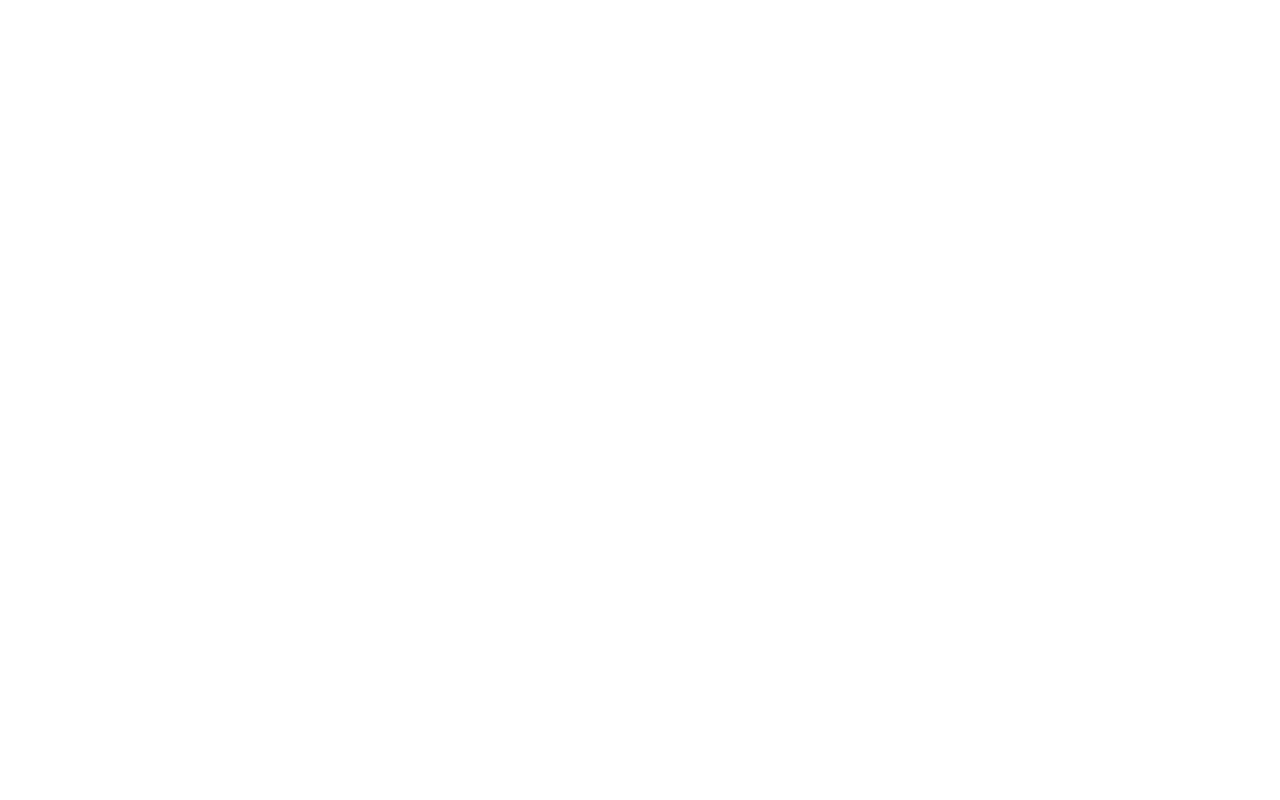
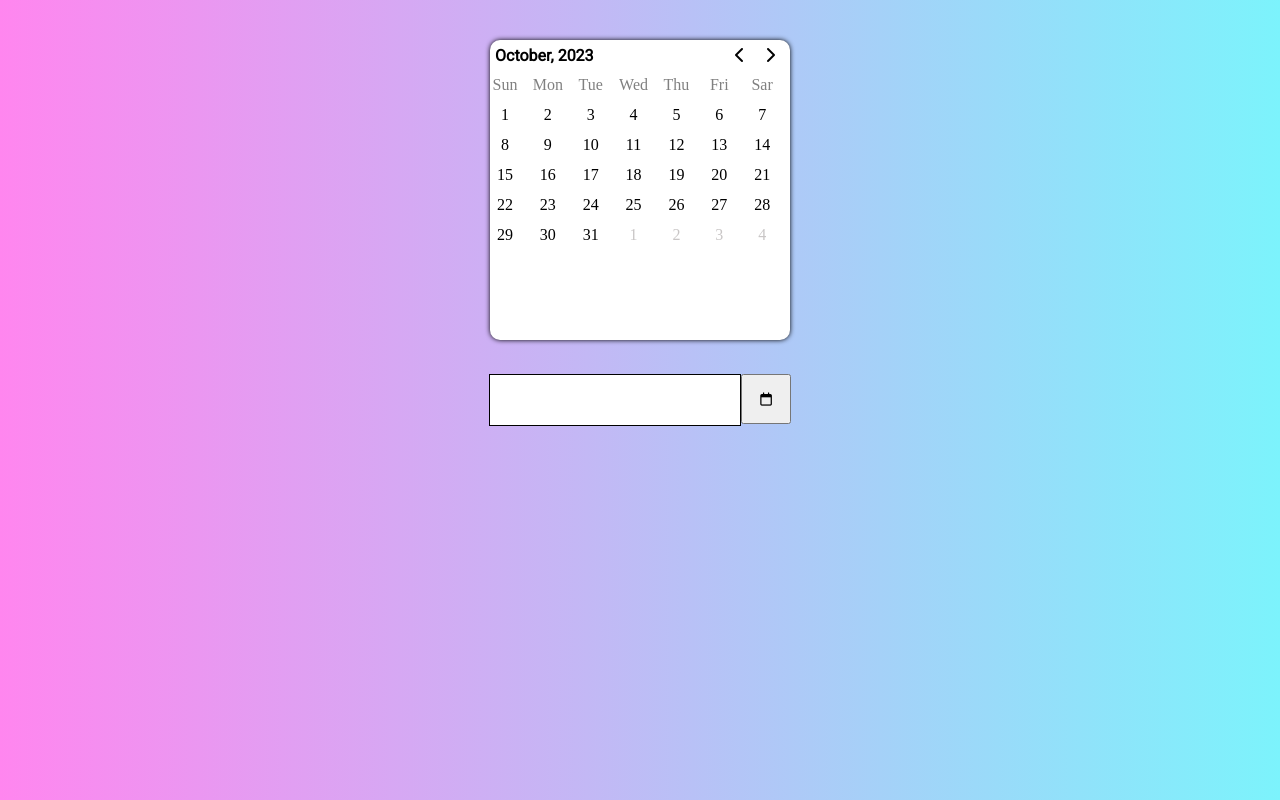
Before and after one commit to ngochuy2001-neo/MultipleDaysCalendar, a plain HTML site: page index.html in a window 1280 px wide. Drawn offline with Linux system fonts and the light colour scheme.

Commit message:
render normal calendar

```diff
--- a/assets/styles/index.css
+++ b/assets/styles/index.css
@@ -0,0 +1,149 @@
+* {
+  padding: 0px;
+  margin: 0px;
+}
+body{
+  display: flex;
+  justify-content: center;
+  align-items: center;
+  width: 100%;
+  height: 100%;
+  background-image: linear-gradient(to right, #ff86ef, rgb(124, 243, 252));
+  position: relative;
+  height: 100vh;
+  width: 100vw;
+}
+
+.calendar{
+  width: 300px;
+  background-color: white;
+  height: 300px;
+  border-radius: 10px;
+  box-shadow: 0px 0px 5px 0px;
+  position: absolute;
+  transform: translateY(-70%);
+}
+
+#calendarHeader{
+  width: 100% -5px;
+  height: 10%;
+  padding-left: 5px;
+  display: flex;
+  justify-content: space-between;
+  align-items: center;
+}
+
+#calendarCurrentDate{
+  align-items: center;
+  font-weight: bold;
+  font-family: 'Roboto';
+}
+
+#changeTimeButtons{
+  padding-right: 5px;
+  height: 100%;
+  width: 60px;
+  display: flex;
+}
+
+#changeTimeButtons div{
+  height: 30px;
+  width: 30px;
+  display: flex;
+  align-items: center;
+  border-radius: 100%;
+  justify-content: center;
+  transition: background-color 0.2 ease;
+}
+
+#changeTimeButtons div:hover{
+  background-color: rgb(196, 196, 196);
+}
+
+.inputForm{
+  display: flex;
+}
+#dateBox{
+  width: 250px;
+  height: 50px;
+  background-color: white;
+  border: 1px solid black;
+  text-align: center;
+  line-height: 100%;
+  display: flex;
+  justify-content: center;
+  align-items: center;
+  font-size: 20px;
+}
+
+.showCalendar{
+  width: 50px;
+  height: 50px;
+}
+
+#calendarMain{
+}
+
+#calendarMain ul{
+  list-style-type: none;
+  display: grid;
+  grid-template-columns: auto auto auto auto auto auto auto;
+}
+
+#calendarMain .weekday{
+  display: flex;
+  align-items: center;
+  justify-content: center;
+  width: 30px;
+  height: 30px;
+  border-radius: 100%;
+  color: gray;
+}
+
+#calendarMain #dayList{
+  height: 80%;
+  width: 100%;
+}
+
+#calendarMain #dayList .day{
+  width: 30px;
+  height: 30px;
+  display: flex;
+  justify-content: center;
+  align-items: center;
+  cursor: pointer;
+}
+
+#calendarMain #dayList .active{
+  background-color: red;
+  color: white;
+  border-radius: 100%;
+}
+
+
+#calendarMain #dayList .inactive{
+  color: rgb(201, 198, 198);
+}
+
+#calendarMain #dayList .day:hover{
+  background-color: gray;
+  border-radius: 100%;
+}
+
+.calendarFooter{
+  width: 100%;
+  height: 90px;
+  display: flex;
+  justify-content: flex-end;
+  align-items: center;
+}
+
+.calendarFooter label{
+  margin-right: 10px;
+}
+
+.multipleChoiceCheckbox{
+  margin-right: 10px;
+  width: 20px;
+  height: 20px;
+}
--- a/index.html
+++ b/index.html
@@ -1,11 +1,46 @@
 <!DOCTYPE html>
-<html lang="en">
 <head>
-  <meta charset="UTF-8">
-  <meta name="viewport" content="width=device-width, initial-scale=1.0">
-  <title>Document</title>
+  <title>Simple Calendar</title>
+  <meta charset="utf-8">
+  <link rel="stylesheet" href="./assets/styles/index.css">
+  <link rel="stylesheet" href="https://cdnjs.cloudflare.com/ajax/libs/font-awesome/6.4.2/css/all.min.css" integrity="sha512-z3gLpd7yknf1YoNbCzqRKc4qyor8gaKU1qmn+CShxbuBusANI9QpRohGBreCFkKxLhei6S9CQXFEbbKuqLg0DA==" crossorigin="anonymous" referrerpolicy="no-referrer" />
+  <link rel="preconnect" href="https://fonts.googleapis.com">
+  <link rel="preconnect" href="https://fonts.gstatic.com" crossorigin>
+  <link href="https://fonts.googleapis.com/css2?family=Roboto&display=swap" rel="stylesheet">
 </head>
 <body>
-
+  <div class="calendar">
+    <div id="calendarHeader">
+      <p id="calendarCurrentDate"></p>
+      <div id="changeTimeButtons">
+        <div id="previousMonth">
+          <i class="fa-solid fa-chevron-left"></i>
+        </div>
+        <div id="nextMonth">
+          <i class="fa-solid fa-chevron-right"></i>
+        </div>
+      </div>
+    </div>
+    <div id="calendarMain">
+      <ul>
+        <li class="weekday">Sun</li>
+        <li class="weekday">Mon</li>
+        <li class="weekday">Tue</li>
+        <li class="weekday">Wed</li>
+        <li class="weekday">Thu</li>
+        <li class="weekday">Fri</li>
+        <li class="weekday">Sar</li>
+      </ul>
+    <ul id="dayList">
+    </ul>
+    </div>
+  </div>
+  <div class="inputForm">
+    <p id="dateBox"></p>
+    <button class="showCalendar">
+      <i class="fa-regular fa-calendar"></i>
+    </button>
+  </div>
+  <script src="./index.js">
+  </script>
 </body>
-</html>
--- a/index.js
+++ b/index.js
@@ -0,0 +1,78 @@
+const months = [
+  "January",
+  "February",
+  "March",
+  "April",
+  "May",
+  "June",
+  "July",
+  "August",
+  "September",
+  "October",
+  "November",
+  "December"
+];
+
+let present = new Date();
+let currentMonth = present.getMonth();
+
+let headerYear = present.getFullYear();
+
+let headerMonth = months[currentMonth];
+
+
+//Main part calendar function
+const renderCalendar = (month, year) => {
+  console.log(months[month], year)
+  let curMonthStart = new Date(year, month, 1).getDay();
+  let curMonthLast = new Date(year, month + 1, 0).getDay();
+  let curMonthLastDate = new Date(year, month + 1, 0).getDate();
+  let prevMonthLastDate = new Date(year, month, 0).getDate();
+
+
+  console.log(month)
+  document.getElementById("calendarCurrentDate").innerHTML = months[month] + ", " + year;
+  let calendar = ''
+  let calendarElement = document.getElementById("dayList");
+  for (let i = curMonthStart; i > 0; i --){
+    calendar += `<li class="day inactive">${prevMonthLastDate - i + 1}</li>`
+  }
+  for (let i = 1; i <= curMonthLastDate; i++){
+    calendar += `<li class="day">${i}</li>`;
+  }
+  for (let i = curMonthLast; i < 6; i++){
+    calendar += `<li class="day inactive">${i - curMonthLast + 1}</li>`
+  }
+  calendarElement.innerHTML = calendar;
+}
+
+renderCalendar(currentMonth, headerYear);
+
+let nextMonthBtn = document.getElementById("nextMonth");
+let previousMonthBtn = document.getElementById("previousMonth");
+
+//Button event listener
+
+//Next month
+nextMonthBtn.addEventListener("click", () => {
+  currentMonth += 1;
+  if(currentMonth > 11){
+    currentMonth = 0;
+    headerYear += 1;
+  }
+  console.log(currentMonth)
+  renderCalendar(currentMonth, headerYear);
+  addEventBtn();
+})
+
+//Previous Month
+previousMonthBtn.addEventListener("click", ()=>{
+  currentMonth -= 1;
+  if(currentMonth < 0){
+    currentMonth = 11;
+    headerYear -= 1;
+  }
+  console.log(currentMonth)
+  renderCalendar(currentMonth, headerYear);
+  addEventBtn();
+})
```
